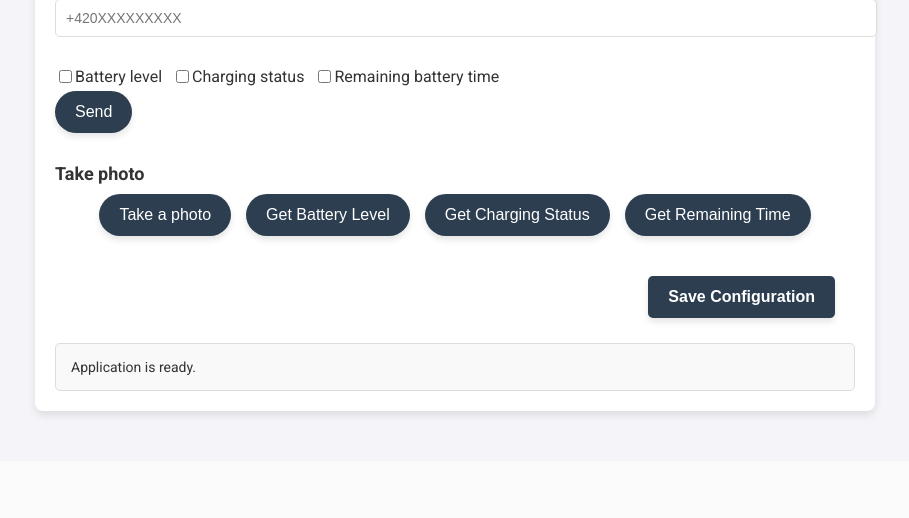
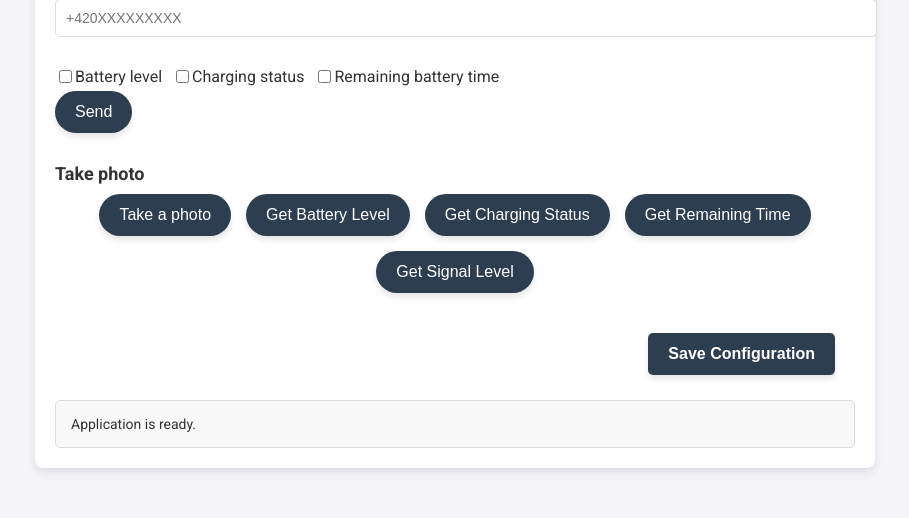
Before and after one commit to xskoum01/PhotoTrack, a Flask app: page /configuration in a window 1280 px wide. Shown: the part 639-1157 px from the top of the page, without its empty margins (185-1094 px from the left). Before the commit the page ends 1057 px from the top, so only its background shows below. Run offline with Flask 3, Linux system fonts and the light colour scheme; a user stored in the database is signed in.

Commit message:
Merge remote-tracking branch 'origin/main'

```diff
--- a/templates/configuration.html
+++ b/templates/configuration.html
@@ -270,6 +270,7 @@
                 <button id="get-battery-btn">Get Battery Level</button>
                 <button id="get-charging-btn">Get Charging Status</button>
                 <button id="get-remaining-time-btn">Get Remaining Time</button>
+                <button id="get-signalLevel-btn">Get Signal Level</button>
             </div>
         </div>
         <!-- Kontejner pro tlačítko, které bude zarovnané doprava -->
```
